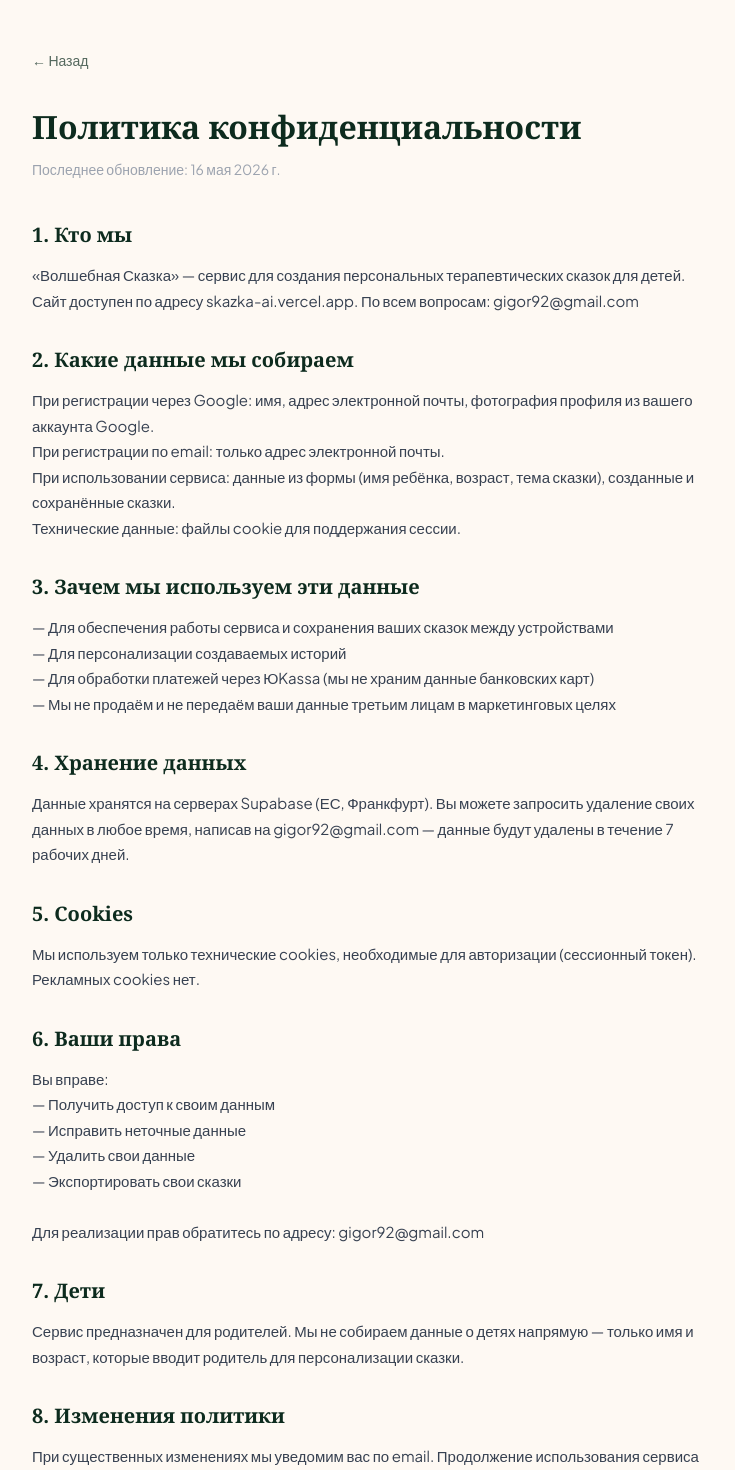
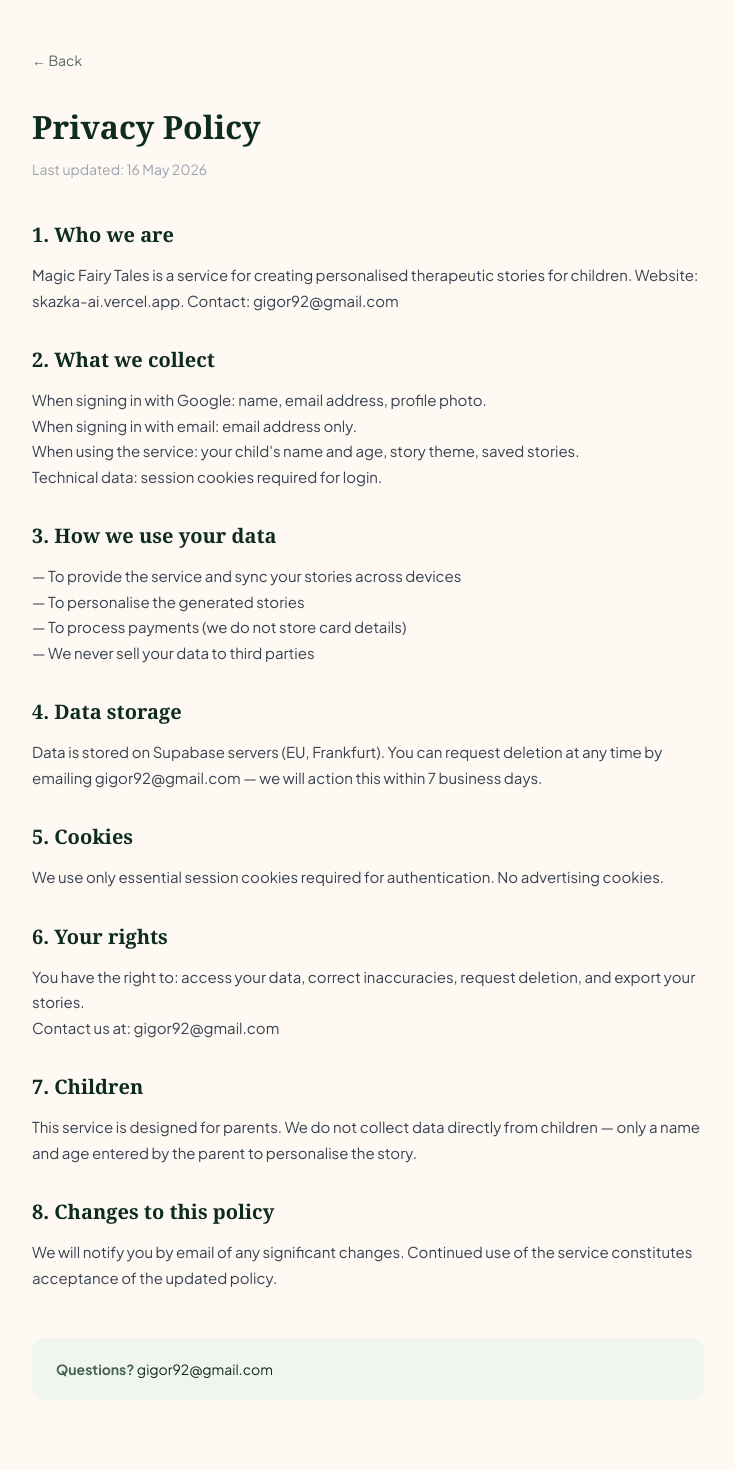
Before and after one commit to GavrilovIgor/fairy-tale-app, a Next.js app: page /en/privacy in a window 1280 px wide. Shown: the top 1470 px of the page, without its empty margins (272-1007 px from the left). Built offline with nearby package versions, Linux system fonts and the light colour scheme.

Commit message:
auto-sync 2026-05-17 08:18

```diff
--- a/app/[locale]/page.tsx
+++ b/app/[locale]/page.tsx
@@ -128,7 +128,7 @@ function LangSwitcher() {
     const path = window.location.pathname
     const href = locale === 'ru'
       ? `/en${path === '/' ? '' : path}`
-      : path.replace(/^\/en/, '') || '/'
+      : (path.startsWith('/en') ? path.slice(3) || '/' : path)
     window.location.href = href
   }
   return (
@@ -196,10 +196,11 @@ function MobileTopBar({title}:{title:string}) {
 
 // ── Mobile Tab Bar ────────────────────────────────────────────────────────────
 function MobileTabBar({active,onChange}:{active:MobileTab;onChange:(t:MobileTab)=>void}) {
+  const t = useTranslations('tabs')
   const tabs:[MobileTab,string,string][] = [
-    ['create',  'Создать',    'auto_fix_high'],
-    ['library', 'Библиотека', 'menu_book'],
-    ['profile', 'Профиль',   'person'],
+    ['create',  t('create'),  'auto_fix_high'],
+    ['library', t('library'), 'menu_book'],
+    ['profile', t('profile'), 'person'],
   ]
   return (
     <div className="md:hidden fixed bottom-0 left-0 right-0 z-50 flex items-center justify-around py-3 px-4 print:hidden"
@@ -240,6 +241,7 @@ function SiteFooter() {
 
 // ── Paywall ───────────────────────────────────────────────────────────────────
 function Paywall({onPaid,onClose,userId}:{onPaid:()=>void;onClose?:()=>void;userId?:string}) {
+  const tNav = useTranslations('nav')
   const [loading,setLoading] = useState<string|null>(null)
   const [screen,setScreen] = useState<'choose'|'email'|'code'>('choose')
   const [pendingPlan,setPendingPlan] = useState<'monthly_sub'|'yearly_sub'|null>(null)
@@ -315,7 +317,7 @@ function Paywall({onPaid,onClose,userId}:{onPaid:()=>void;onClose?:()=>void;user
           )}
           <div className="absolute bottom-3 left-0 right-0 text-center">
             <span className="italic font-bold text-base" style={{fontFamily:'Literata,Georgia,serif',color:'#0d2b1e',
-              textShadow:'0 0 12px rgba(212,145,42,0.4)'}}>Волшебная Сказка</span>
+              textShadow:'0 0 12px rgba(212,145,42,0.4)'}}>{tNav('logo')}</span>
           </div>
         </div>
         {children}
@@ -1029,7 +1031,7 @@ function StoryReading({story,onBack,onSave,alreadySaved,onShare,shareStatus,onDo
           </div>
           {pdfError&&<p className="text-sm text-center text-red-500">{pdfError}</p>}
           <p className="text-center italic py-2" style={{fontFamily:serif,fontSize:14,color:'#9ca3af'}}>
-            Волшебная Сказка
+            {t('headerTitle')}
           </p>
         </section>
       </div>
@@ -1039,6 +1041,7 @@ function StoryReading({story,onBack,onSave,alreadySaved,onShare,shareStatus,onDo
 
 // ── Library screen (mobile) ───────────────────────────────────────────────────
 function LibraryScreen({saved,onOpen,onDelete,onCreateNew}:{saved:SavedStory[];onOpen:(s:SavedStory)=>void;onDelete:(id:string)=>void;onCreateNew?:()=>void}) {
+  const t = useTranslations('library')
   return (
     <div className="relative min-h-screen overflow-hidden" style={{background:'#0d2b1e'}}>
       {/* Bokeh */}
@@ -1074,10 +1077,10 @@ function LibraryScreen({saved,onOpen,onDelete,onCreateNew}:{saved:SavedStory[];o
           </div>
           <h1 className="italic font-bold text-2xl mb-2" style={{fontFamily:'Literata,Georgia,serif',color:'#fff',
             textShadow:'0 0 18px rgba(212,145,42,0.45)'}}>
-            Библиотека сказок
+            {t('title')}
           </h1>
           <p className="text-sm leading-relaxed max-w-xs mx-auto" style={{color:'rgba(255,255,255,0.55)'}}>
-            Здесь хранятся все истории, которые вы создали для своих малышей. Каждую можно перечитать в любой вечер.
+            {t('subtitle')}
           </p>
         </div>
 
@@ -1085,23 +1088,23 @@ function LibraryScreen({saved,onOpen,onDelete,onCreateNew}:{saved:SavedStory[];o
         <button onClick={onCreateNew}
           className="w-full rounded-2xl py-4 font-bold text-sm mb-8 cursor-pointer hover:scale-[1.02] active:scale-[0.98] transition-all flex items-center justify-center gap-2"
           style={{background:'#a46713',color:'#fff',boxShadow:'0 0 24px rgba(164,103,19,0.4)'}}>
-          ✨ Создать новую сказку
+          {t('create')}
         </button>
 
         {/* Stories list */}
         {saved.length===0 ? (
           <div className="text-center py-12">
             <p className="text-4xl mb-4">🌙</p>
-            <p className="font-serif text-lg font-bold mb-2" style={{color:'rgba(255,255,255,0.8)'}}>Здесь пока тихо...</p>
+            <p className="font-serif text-lg font-bold mb-2" style={{color:'rgba(255,255,255,0.8)'}}>{t('emptyTitle')}</p>
             <p className="text-sm" style={{color:'rgba(255,255,255,0.4)'}}>
-              Создайте первую сказку, чтобы она<br/>поселилась в этой библиотеке.
+              {t('emptyHint')}
             </p>
           </div>
         ) : (
           <div className="flex flex-col gap-3">
             <div className="flex items-center justify-between mb-1">
               <span className="text-xs font-semibold uppercase tracking-widest" style={{color:'rgba(255,255,255,0.35)'}}>
-                Ваши истории
+                {t('yourStories')}
               </span>
               <span className="text-xs font-bold px-2.5 py-1 rounded-full" style={{background:'rgba(255,255,255,0.1)',color:'rgba(255,255,255,0.5)'}}>
                 {saved.length}
--- a/app/[locale]/privacy/page.tsx
+++ b/app/[locale]/privacy/page.tsx
@@ -1,64 +1,71 @@
-export const metadata = { title: 'Политика конфиденциальности — Волшебная Сказка' }
+import type { Metadata } from 'next'
 
-export default function PrivacyPage() {
+const META: Record<string, Metadata> = {
+  ru: { title: 'Политика конфиденциальности — Волшебная Сказка' },
+  en: { title: 'Privacy Policy — Magic Fairy Tales' },
+}
+
+export async function generateMetadata({ params }: { params: Promise<{ locale: string }> }): Promise<Metadata> {
+  const { locale } = await params
+  return META[locale] ?? META.ru
+}
+
+const CONTENT = {
+  ru: {
+    back: '← Назад',
+    backHref: '/',
+    title: 'Политика конфиденциальности',
+    updated: 'Последнее обновление: 16 мая 2026 г.',
+    sections: [
+      { title: '1. Кто мы', text: '«Волшебная Сказка» — сервис для создания персональных терапевтических сказок для детей. Сайт: skazka-ai.vercel.app. Вопросы: gigor92@gmail.com' },
+      { title: '2. Какие данные мы собираем', text: `При регистрации через Google: имя, email, фото профиля.\nПри регистрации по email: только email.\nПри использовании: имя и возраст ребёнка, тема сказки, сохранённые истории.\nТехнические данные: сессионные cookies.` },
+      { title: '3. Зачем мы используем данные', text: `— Для работы сервиса и синхронизации сказок между устройствами\n— Для персонализации историй\n— Для обработки платежей через ЮKassa (данные карт не хранятся)\n— Данные не продаются третьим лицам` },
+      { title: '4. Хранение', text: 'Серверы Supabase (ЕС, Франкфурт). Удаление данных — по запросу на gigor92@gmail.com в течение 7 рабочих дней.' },
+      { title: '5. Cookies', text: 'Только технические cookies для авторизации. Рекламных нет.' },
+      { title: '6. Ваши права', text: `Вы вправе: получить доступ, исправить, удалить данные, экспортировать сказки.\nОбращайтесь: gigor92@gmail.com` },
+      { title: '7. Дети', text: 'Сервис для родителей. Данные о детях (имя, возраст) вводит только родитель — для персонализации истории.' },
+      { title: '8. Изменения', text: 'О существенных изменениях уведомим по email. Продолжение использования = согласие с обновлённой политикой.' },
+    ],
+    contact: 'Вопросы?',
+    contactLink: 'gigor92@gmail.com',
+  },
+  en: {
+    back: '← Back',
+    backHref: '/en',
+    title: 'Privacy Policy',
+    updated: 'Last updated: 16 May 2026',
+    sections: [
+      { title: '1. Who we are', text: 'Magic Fairy Tales is a service for creating personalised therapeutic stories for children. Website: skazka-ai.vercel.app. Contact: gigor92@gmail.com' },
+      { title: '2. What we collect', text: `When signing in with Google: name, email address, profile photo.\nWhen signing in with email: email address only.\nWhen using the service: your child's name and age, story theme, saved stories.\nTechnical data: session cookies required for login.` },
+      { title: '3. How we use your data', text: `— To provide the service and sync your stories across devices\n— To personalise the generated stories\n— To process payments (we do not store card details)\n— We never sell your data to third parties` },
+      { title: '4. Data storage', text: 'Data is stored on Supabase servers (EU, Frankfurt). You can request deletion at any time by emailing gigor92@gmail.com — we will action this within 7 business days.' },
+      { title: '5. Cookies', text: 'We use only essential session cookies required for authentication. No advertising cookies.' },
+      { title: '6. Your rights', text: `You have the right to: access your data, correct inaccuracies, request deletion, and export your stories.\nContact us at: gigor92@gmail.com` },
+      { title: '7. Children', text: 'This service is designed for parents. We do not collect data directly from children — only a name and age entered by the parent to personalise the story.' },
+      { title: '8. Changes to this policy', text: 'We will notify you by email of any significant changes. Continued use of the service constitutes acceptance of the updated policy.' },
+    ],
+    contact: 'Questions?',
+    contactLink: 'gigor92@gmail.com',
+  },
+}
+
+export default async function PrivacyPage({ params }: { params: Promise<{ locale: string }> }) {
+  const { locale } = await params
+  const c = CONTENT[locale as 'ru' | 'en'] ?? CONTENT.ru
+
   return (
     <div style={{ background: '#fef9f3', minHeight: '100vh' }}>
       <div style={{ maxWidth: 720, margin: '0 auto', padding: '48px 24px 80px' }}>
-        <a href="/" style={{ display: 'inline-flex', alignItems: 'center', gap: 8, color: '#0d2b1e', fontSize: 14, marginBottom: 32, textDecoration: 'none', opacity: 0.7 }}>
-          ← Назад
+        <a href={c.backHref} style={{ display: 'inline-flex', alignItems: 'center', gap: 8, color: '#0d2b1e', fontSize: 14, marginBottom: 32, textDecoration: 'none', opacity: 0.7 }}>
+          {c.back}
         </a>
 
         <h1 style={{ fontFamily: 'Georgia, serif', fontSize: 32, fontWeight: 700, color: '#0d2b1e', marginBottom: 8 }}>
-          Политика конфиденциальности
+          {c.title}
         </h1>
-        <p style={{ color: '#9ca3af', fontSize: 14, marginBottom: 40 }}>Последнее обновление: 16 мая 2026 г.</p>
+        <p style={{ color: '#9ca3af', fontSize: 14, marginBottom: 40 }}>{c.updated}</p>
 
-        {[
-          {
-            title: '1. Кто мы',
-            text: '«Волшебная Сказка» — сервис для создания персональных терапевтических сказок для детей. Сайт доступен по адресу skazka-ai.vercel.app. По всем вопросам: gigor92@gmail.com'
-          },
-          {
-            title: '2. Какие данные мы собираем',
-            text: `При регистрации через Google: имя, адрес электронной почты, фотография профиля из вашего аккаунта Google.
-При регистрации по email: только адрес электронной почты.
-При использовании сервиса: данные из формы (имя ребёнка, возраст, тема сказки), созданные и сохранённые сказки.
-Технические данные: файлы cookie для поддержания сессии.`
-          },
-          {
-            title: '3. Зачем мы используем эти данные',
-            text: `— Для обеспечения работы сервиса и сохранения ваших сказок между устройствами
-— Для персонализации создаваемых историй
-— Для обработки платежей через ЮKassa (мы не храним данные банковских карт)
-— Мы не продаём и не передаём ваши данные третьим лицам в маркетинговых целях`
-          },
-          {
-            title: '4. Хранение данных',
-            text: 'Данные хранятся на серверах Supabase (ЕС, Франкфурт). Вы можете запросить удаление своих данных в любое время, написав на gigor92@gmail.com — данные будут удалены в течение 7 рабочих дней.'
-          },
-          {
-            title: '5. Cookies',
-            text: 'Мы используем только технические cookies, необходимые для авторизации (сессионный токен). Рекламных cookies нет.'
-          },
-          {
-            title: '6. Ваши права',
-            text: `Вы вправе:
-— Получить доступ к своим данным
-— Исправить неточные данные
-— Удалить свои данные
-— Экспортировать свои сказки
-
-Для реализации прав обратитесь по адресу: gigor92@gmail.com`
-          },
-          {
-            title: '7. Дети',
-            text: 'Сервис предназначен для родителей. Мы не собираем данные о детях напрямую — только имя и возраст, которые вводит родитель для персонализации сказки.'
-          },
-          {
-            title: '8. Изменения политики',
-            text: 'При существенных изменениях мы уведомим вас по email. Продолжение использования сервиса означает согласие с обновлённой политикой.'
-          },
-        ].map(({ title, text }) => (
+        {c.sections.map(({ title, text }) => (
           <section key={title} style={{ marginBottom: 32 }}>
             <h2 style={{ fontFamily: 'Georgia, serif', fontSize: 20, fontWeight: 700, color: '#0d2b1e', marginBottom: 12 }}>
               {title}
@@ -71,8 +78,8 @@ export default function PrivacyPage() {
 
         <div style={{ marginTop: 48, padding: '20px 24px', background: '#f0f5f0', borderRadius: 12 }}>
           <p style={{ color: '#466252', fontSize: 14, lineHeight: 1.6 }}>
-            <strong>Вопросы?</strong> Пишите на{' '}
-            <a href="mailto:gigor92@gmail.com" style={{ color: '#0d2b1e' }}>gigor92@gmail.com</a>
+            <strong>{c.contact}</strong>{' '}
+            <a href={`mailto:${c.contactLink}`} style={{ color: '#0d2b1e' }}>{c.contactLink}</a>
           </p>
         </div>
       </div>
--- a/i18n/routing.ts
+++ b/i18n/routing.ts
@@ -4,4 +4,5 @@ export const routing = defineRouting({
   locales: ['ru', 'en'],
   defaultLocale: 'ru',
   localePrefix: 'as-needed', // /ru → /, /en → /en
+  localeDetection: false,    // User chooses explicitly — no auto-redirect by browser language
 })
--- a/messages/en.json
+++ b/messages/en.json
@@ -13,40 +13,40 @@
     "ctaHint": "or fill in the form below for a personalized story"
   },
   "why": {
-    "title": "Why does it work?",
-    "quote": "\"Story therapy is a recognized practice used by child psychologists worldwide\"",
-    "card1Title": "Your child sees themselves in the hero",
-    "card1Text": "The character faces the same challenges — a safe way to meet fears and difficult feelings.",
-    "card2Title": "The story is lived, not just heard",
-    "card2Text": "Your child emotionally walks the path from anxiety to resolution.",
-    "card3Title": "The lesson carries into real life",
-    "card3Text": "After reading, you discuss together — what helped the hero and how it can help your child."
+    "title": "How does it actually work?",
+    "quote": "\"Story therapy is a clinically recognised tool used by child psychologists around the world\"",
+    "card1Title": "Your child steps into the hero's shoes",
+    "card1Text": "When a character faces the same challenge, children feel safe enough to explore it — without pressure or advice.",
+    "card2Title": "The story is felt, not just followed",
+    "card2Text": "A well-crafted therapeutic tale guides children emotionally from tension to resolution — at their own pace.",
+    "card3Title": "Real life gets a little easier",
+    "card3Text": "A short conversation after the story helps the lesson land — and gives your child a tool they can actually use."
   },
   "wizard": {
-    "title": "Let's build a story together",
-    "subtitle": "4 steps — and your personalized story is ready",
+    "title": "Let's create your story together",
+    "subtitle": "Four quick steps — and a personalised tale is ready",
     "stepLabel": "Step {step} of 4 — {label}",
     "optional": "(optional)",
     "next": "Next →",
     "back": "← Back",
-    "create": "✨ Create story",
+    "create": "✨ Create my story",
     "creating": "Creating...",
     "skip": "Skip and create →",
-    "step1Label": "About the child",
-    "step2Label": "Main hero",
-    "step3Label": "What's happening?",
-    "step4Label": "Final touch",
-    "childNameLabel": "Child's name",
-    "childNamePlaceholder": "What is the child's name?",
-    "ageLabel": "How old?",
-    "heroLabel": "Choose a character",
-    "heroCustomLabel": "Or type your own",
-    "heroPlaceholder": "Little star, brave knight...",
-    "topicLabel": "Story theme",
-    "situationCustomLabel": "Or describe it yourself",
+    "step1Label": "About your child",
+    "step2Label": "Choose a hero",
+    "step3Label": "What's going on?",
+    "step4Label": "Personal touches",
+    "childNameLabel": "Your child's name",
+    "childNamePlaceholder": "e.g. Emma or Liam",
+    "ageLabel": "How old are they?",
+    "heroLabel": "Pick your hero",
+    "heroCustomLabel": "Or invent your own",
+    "heroPlaceholder": "A tiny star, a brave little knight...",
+    "topicLabel": "What does your child need help with?",
+    "situationCustomLabel": "Or describe it in your own words",
     "favoritesLabel": "What does your child love?",
-    "favoritesHint": "makes the story truly personal",
-    "favoritesCustomLabel": "Or write your own",
+    "favoritesHint": "weaves their personality into the story",
+    "favoritesCustomLabel": "Or add something else",
     "favoritesPlaceholder": "Space, dinosaurs, painting...",
     "ageGroups": ["3–4 years", "5–6 years", "7–8 years", "9–10 years"],
     "heroes": [
@@ -62,12 +62,12 @@
       {"name": "fairy", "img": "/wizard/hero-fairy.jpg"}
     ],
     "situationTypes": [
-      {"id": "fear", "label": "Fear", "hint": "darkness, doctor...", "img": "/wizard/sit-fear.jpg"},
-      {"id": "emotion", "label": "Emotions", "hint": "anger, jealousy...", "img": "/wizard/sit-emotion.jpg"},
-      {"id": "adaptation", "label": "Something new", "hint": "new school, moving...", "img": "/wizard/sit-adaptation.jpg"},
-      {"id": "preparation", "label": "Upcoming event", "hint": "doctor tomorrow...", "img": "/wizard/sit-preparation.jpg"},
-      {"id": "behavior", "label": "Behavior", "hint": "not listening...", "img": "/wizard/sit-behavior.jpg"},
-      {"id": "fun", "label": "Just a story", "hint": "a fun adventure", "img": "/wizard/sit-fun.jpg"}
+      {"id": "fear", "label": "Fears", "hint": "dark, dogs, doctors...", "img": "/wizard/sit-fear.jpg"},
+      {"id": "emotion", "label": "Big feelings", "hint": "anger, jealousy, sadness...", "img": "/wizard/sit-emotion.jpg"},
+      {"id": "adaptation", "label": "Big changes", "hint": "new school, new sibling...", "img": "/wizard/sit-adaptation.jpg"},
+      {"id": "preparation", "label": "Something coming up", "hint": "dentist, first flight...", "img": "/wizard/sit-preparation.jpg"},
+      {"id": "behavior", "label": "Tricky behaviour", "hint": "not listening, won't sleep...", "img": "/wizard/sit-behavior.jpg"},
+      {"id": "fun", "label": "Just for fun", "hint": "a magical adventure", "img": "/wizard/sit-fun.jpg"}
     ],
     "situationSuggestions": {
       "fear": ["afraid of the dark", "scared of dogs", "afraid of the doctor", "scared of thunderstorms", "afraid of bad dreams", "scared to be alone"],
@@ -83,36 +83,44 @@
     "randomFavorites": ["dinosaurs and space", "ice cream and painting", "toy cars and building blocks", "princesses and unicorns"]
   },
   "loading": {
-    "title": "Creating a story for {name}",
-    "titleGeneric": "Creating your story...",
-    "step1": "Designing the hero",
-    "step2": "Weaving the plot",
-    "step3": "Drawing illustrations",
-    "note": "THIS TAKES ABOUT 30 SECONDS"
+    "title": "Crafting a story for {name}",
+    "titleGeneric": "Your story is being written...",
+    "step1": "Bringing the hero to life",
+    "step2": "Shaping the journey",
+    "step3": "Painting the illustrations",
+    "note": "THIS USUALLY TAKES ABOUT 30 SECONDS"
   },
   "story": {
     "headerTitle": "Magic Fairy Tales",
     "chapter": "CHAPTER {n}",
-    "discussTitle": "✦ Questions to discuss",
-    "anchorLabel": "MAGIC ANCHOR",
-    "anchorNote": "Use this anchor for 7 days — whenever you need support",
-    "newStory": "Create a new story →",
+    "discussTitle": "✦ Talk it over together",
+    "anchorLabel": "YOUR MAGIC ANCHOR",
+    "anchorNote": "Return to this anchor over the next 7 days — whenever your child needs a little support",
+    "newStory": "Write a new story →",
     "save": "Save",
     "saved": "✓ Saved",
-    "pdfCreating": "Creating...",
+    "pdfCreating": "Preparing...",
     "pdfDownload": "Download PDF",
     "share": "Share"
   },
   "library": {
     "title": "Story Library",
-    "empty": "Your stories will appear here",
-    "create": "✨ Create a new story"
+    "subtitle": "All the stories you've created for your little ones live here — ready to revisit any evening.",
+    "create": "✨ Write a new story",
+    "emptyTitle": "Nothing here yet...",
+    "emptyHint": "Create your first story and it will appear here.",
+    "yourStories": "Your stories"
   },
   "footer": {
     "logo": "Magic Fairy Tales",
     "privacy": "Privacy Policy",
     "contact": "Contact us",
     "copy": "© 2026 Magic Fairy Tales"
+  },
+  "tabs": {
+    "create": "Create",
+    "library": "Library",
+    "profile": "Profile"
   },
   "auth": {
     "loginTitle": "Log in",
--- a/messages/ru.json
+++ b/messages/ru.json
@@ -105,14 +105,22 @@
   },
   "library": {
     "title": "Библиотека сказок",
-    "empty": "Здесь будут ваши сказки",
-    "create": "✨ Создать новую сказку"
+    "subtitle": "Здесь хранятся все истории, которые вы создали для своих малышей. Каждую можно перечитать в любой вечер.",
+    "create": "✨ Создать новую сказку",
+    "emptyTitle": "Здесь пока тихо...",
+    "emptyHint": "Создайте первую сказку, чтобы она поселилась в этой библиотеке.",
+    "yourStories": "Ваши истории"
   },
   "footer": {
     "logo": "Волшебная Сказка",
     "privacy": "Политика конфиденциальности",
     "contact": "Написать нам",
     "copy": "© 2026 Волшебная Сказка"
+  },
+  "tabs": {
+    "create": "Создать",
+    "library": "Библиотека",
+    "profile": "Профиль"
   },
   "auth": {
     "loginTitle": "Войти",
```
